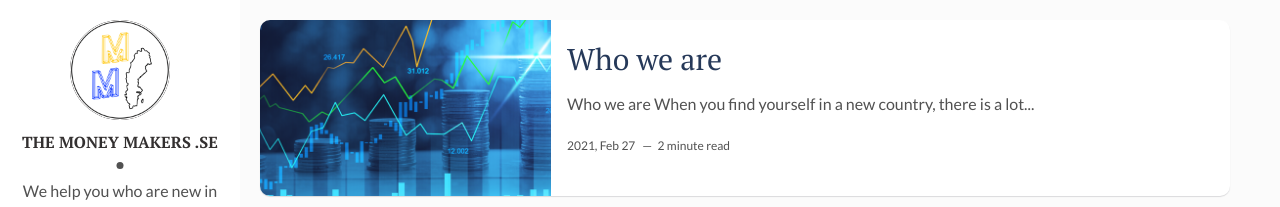
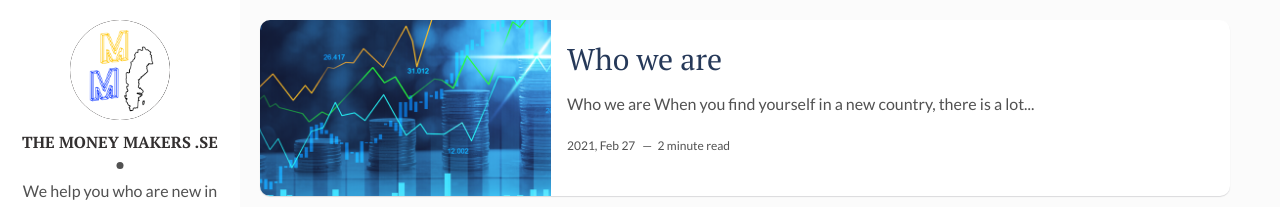
Before and after one commit to moneymakersnordic/moneymakersnordic.github.io, a Jekyll site: the page built from index.html, in a window 1280 px wide. Shown: the top 207 px of the page. Built offline with Jekyll 4.4.1, drawn with Linux system fonts in a browser that asks for light colours; the list of posts is cut into pages by our own code.

Commit message:
made the logo tighter

```diff
--- a/_config.yml
+++ b/_config.yml
@@ -8,7 +8,7 @@ site-twitter: #if your site has a twitter account, enter it here
 
 # Author Settings
 author: The Money Makers .se # add your name
-author-img: mm-logo-old.png # add your photo
+author-img: mm-logo-old-tighter.png # add your photo
 about-author: We help you who are new in Sweden make the most of your money and start investing. Follow us on instagram by pressing the icon below # Sidebar description
 # add description
 social-instagram: themoneymakers.se
```
Also changed, not shown: assets/img/mm-logo-old-tighter.png (added).
